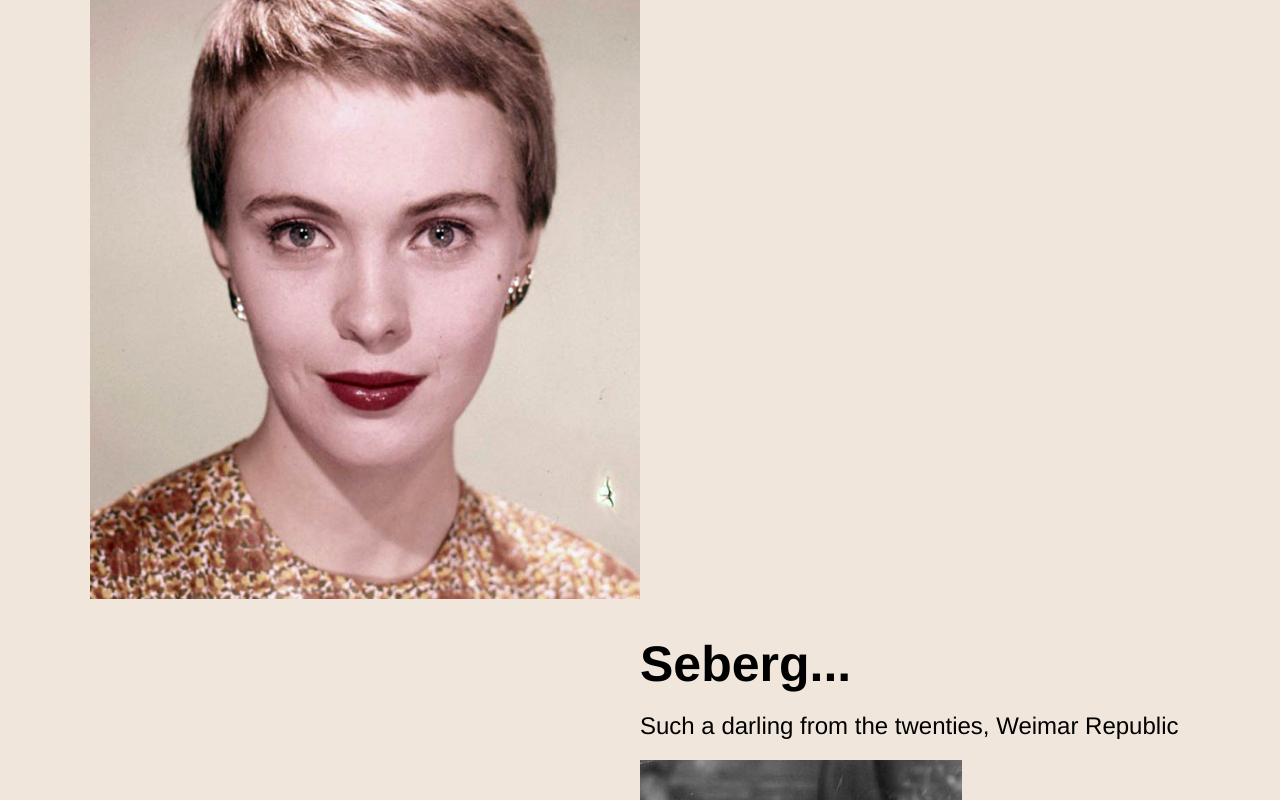
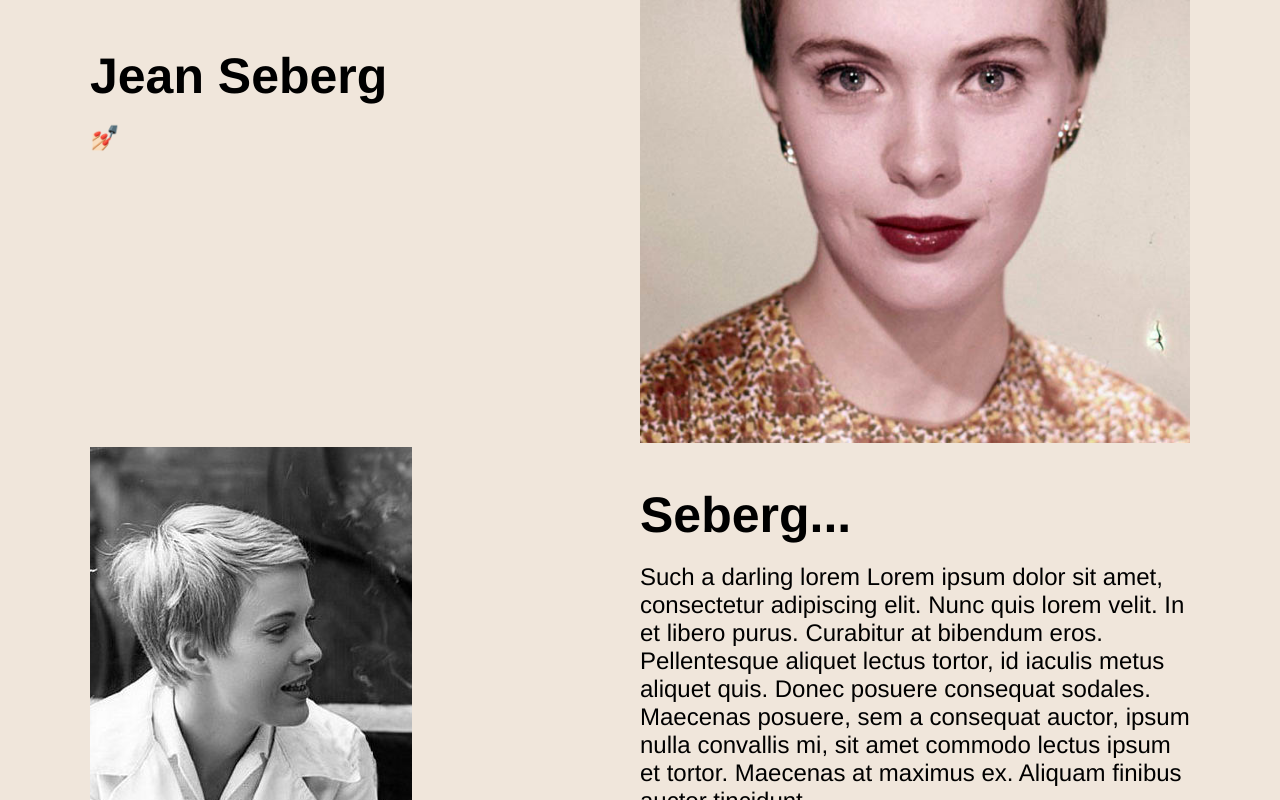
Before and after one commit to helenemartin/actions-speak-louder-than-emojis, a React (Create React App) app: page / in a window 1280 px wide. Shown: the part 260-1060 px from the top of the page. Built offline with nearby package versions, Linux system fonts and the light colour scheme.

Commit message:
fix the Pane tag to wrap text and image

```diff
--- a/src/containers/jumbotron.js
+++ b/src/containers/jumbotron.js
@@ -10,6 +10,8 @@ export function JumbotronContainer() {
                     <Jumbotron.Pane>
                         <Jumbotron.Title>{item.title}</Jumbotron.Title>
                         <Jumbotron.SubTitle>{item.subTitle}</Jumbotron.SubTitle>
+                    </Jumbotron.Pane>
+                    <Jumbotron.Pane>
                         <Jumbotron.Image src={item.image} alt={item.alt} />
                     </Jumbotron.Pane>
                 </Jumbotron>
--- a/src/fixtures/jumbo.json
+++ b/src/fixtures/jumbo.json
@@ -2,7 +2,7 @@
     {
       "id": 1,
       "title": "Jean Seberg",
-      "subTitle": "Enjoy the crop look, put your favorite lipstick on",
+      "subTitle": "💅🏻",
       "image": "/images/Jean-Seberg.jpg",
       "alt": "Jean Seberg crop hair cut",
       "direction": "row"
@@ -10,7 +10,7 @@
     {
       "id": 2,
       "title": "Seberg...",
-      "subTitle": "Such a darling from the twenties, Weimar Republic",
+      "subTitle": "Such a darling lorem Lorem ipsum dolor sit amet, consectetur adipiscing elit. Nunc quis lorem velit. In et libero purus. Curabitur at bibendum eros. Pellentesque aliquet lectus tortor, id iaculis metus aliquet quis. Donec posuere consequat sodales. Maecenas posuere, sem a consequat auctor, ipsum nulla convallis mi, sit amet commodo lectus ipsum et tortor. Maecenas at maximus ex. Aliquam finibus auctor tincidunt.",
       "image": "/images/jeanS.jpg",
       "alt": "Dolly Haas Gamine look",
       "direction": "row-reverse"
```
